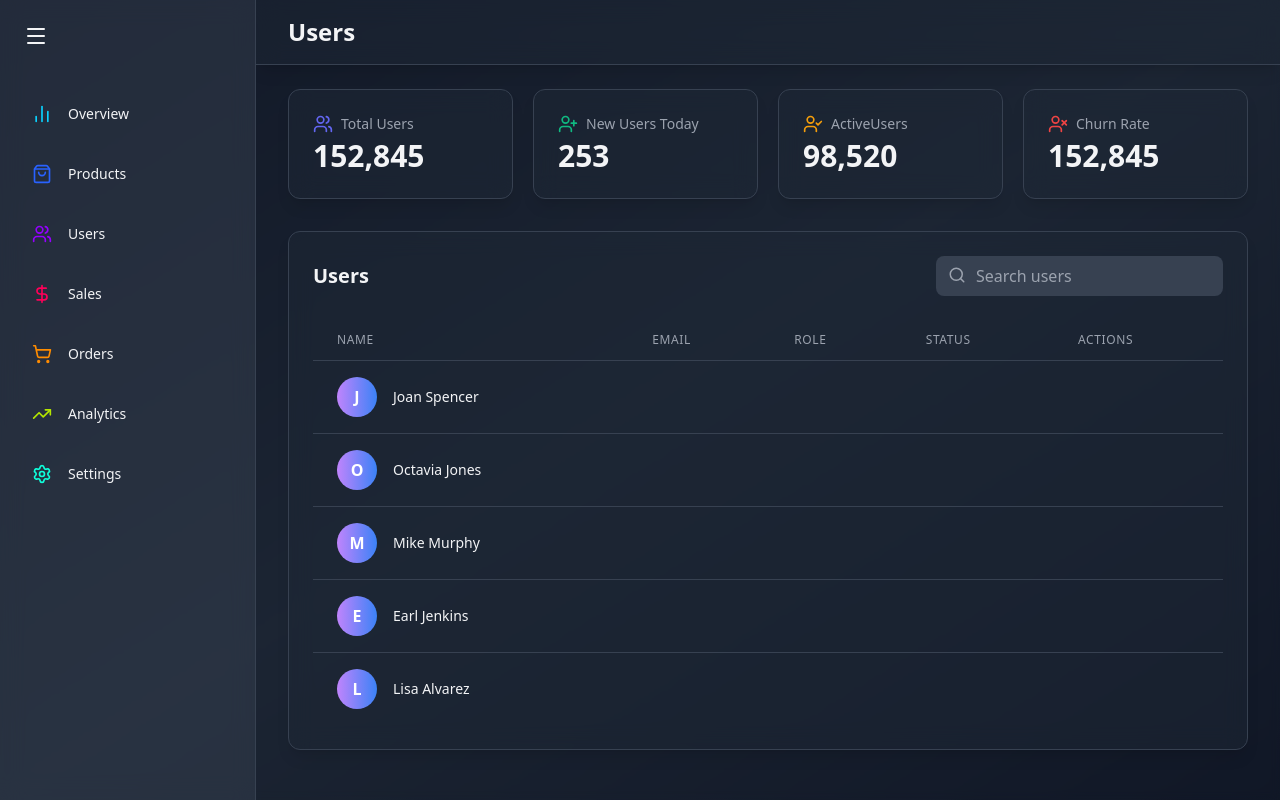
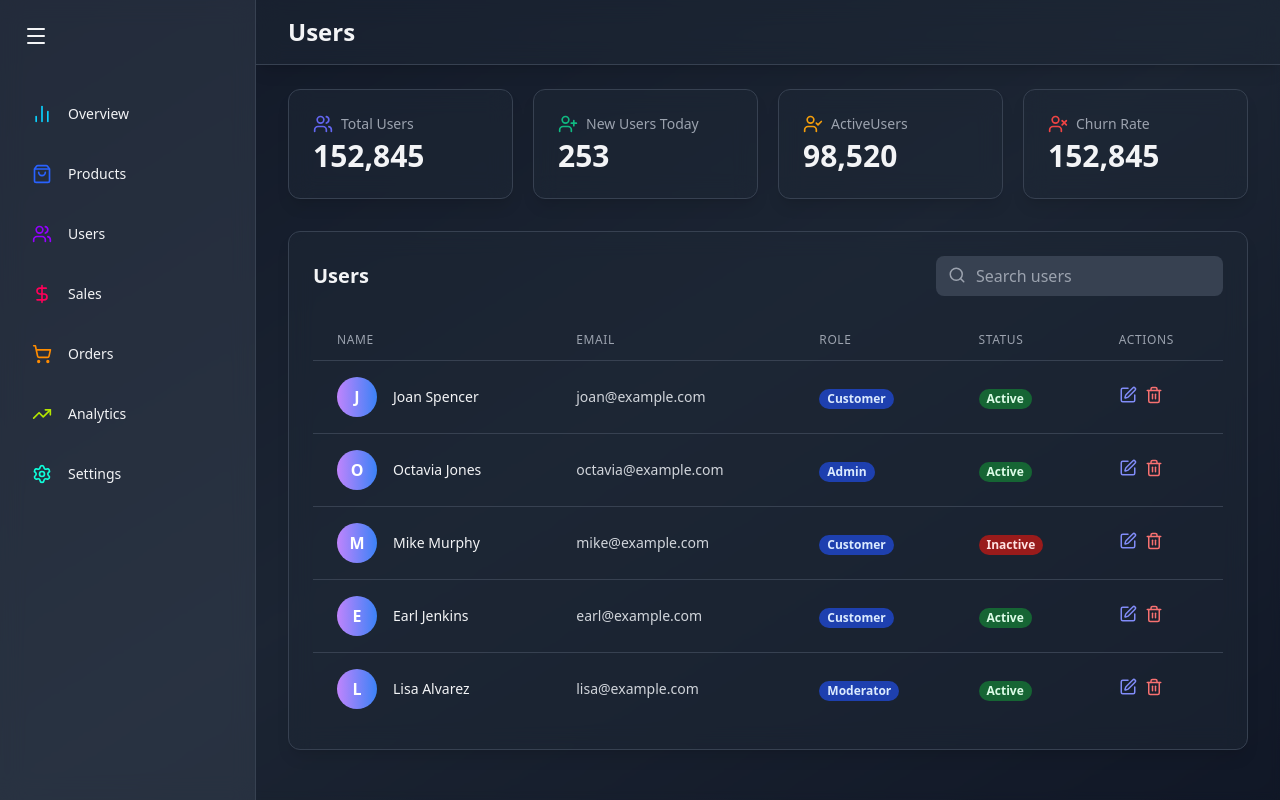
Before and after one commit to devrolet/react-admin-dashboard, a React (Vite) app: page /users in a window 1280 px wide. Built offline with nearby package versions, Linux system fonts and the light colour scheme.

Commit message:
Finish UserTable.jsx

```diff
--- a/src/components/users/UsersTable.jsx
+++ b/src/components/users/UsersTable.jsx
@@ -1,6 +1,6 @@
 // eslint-disable-next-line no-unused-vars
 import { motion } from "framer-motion";
-import { Search } from "lucide-react";
+import { Search, Edit, Trash2 } from "lucide-react";
 import { useState } from "react";
 
 const UsersTable = () => {
@@ -67,6 +67,7 @@
                   <div className="flex items-center">
                     <div className="flex-shrink-0 h-10 w-10">
                       <div className="h-10 w-10 rounded-full bg-gradient-to-r from-purple-400 to-blue-500 flex items-center justify-center text-white font-semibold">
+                        {/* TODO: Create Function to display user image here if avail */}
                         {user.name.charAt(0)}
                       </div>
                     </div>
@@ -74,6 +75,39 @@
                       <div className="text-sm font-medium text-gray-100">{user.name}</div>
                     </div>
                   </div>
+                </td>
+                <td className="px-6 py-4 whitespace-nowrap">
+                  <div className="text-sm text-gray-300">{user.email}</div>
+                </td>
+                <td className="px-6 py-4 whitespace-nowrap">
+                  <span className="px-2 inline-flex text-xs leading-5 font-semibold rounded-full bg-blue-800 text-blue-100">
+                    {user.role}
+                  </span>
+                </td>
+
+                <td className="px-6 py-4 whitespace-nowrap">
+                  <span className={`px-2 inline-flex text-xs leading-5 font-semibold rounded-full ${
+                    user.status === "Active"
+                    ? "bg-green-800 text-green-100"
+                    : "bg-red-800 text-red-100"
+                  }`}>
+                    {user.status}
+                  </span>
+                </td>
+
+                  {/* TEXT EDIT/DELETE CODE: SAVE JIC */}
+                {/* <td className="px-6 py-4 whitespace-nowrap text-sm text-gray-300">
+                  <button className="text-indigo-400 hover:text-indigo-300 mr-2">Edit</button>
+                  <button className="text-red-400 hover:text-red-300">Delete</button>
+                </td> */}
+
+                <td className="px-6 py-4 whitespace-nowrap text-sm text-gray-300 mr-2">
+                  <button className="text-indigo-400 hover:text-indigo-300 mr-2">
+                    <Edit size={18} />
+                  </button>
+                   <button className="text-red-400 hover:text-indigo-300 mr-2">
+                    <Trash2 size={18} />
+                  </button>
                 </td>
               </motion.tr>
             ))}
```
